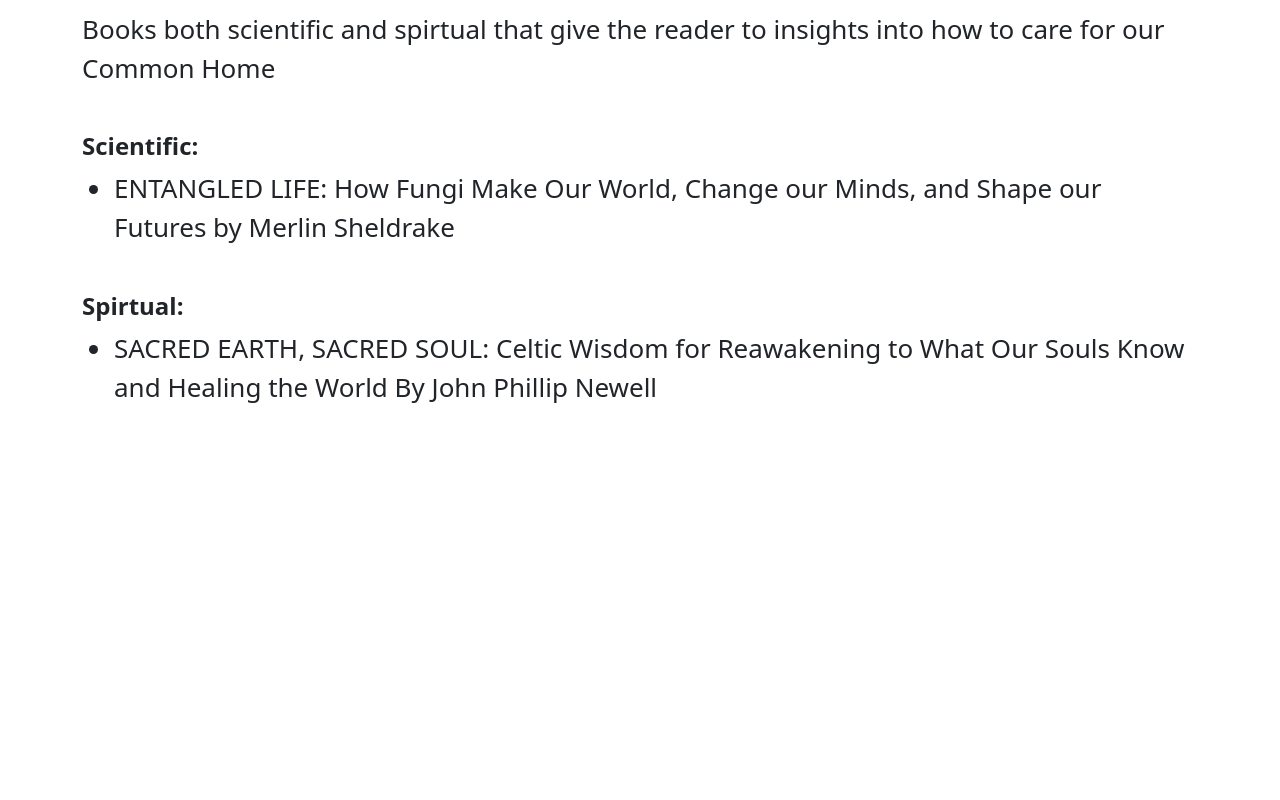
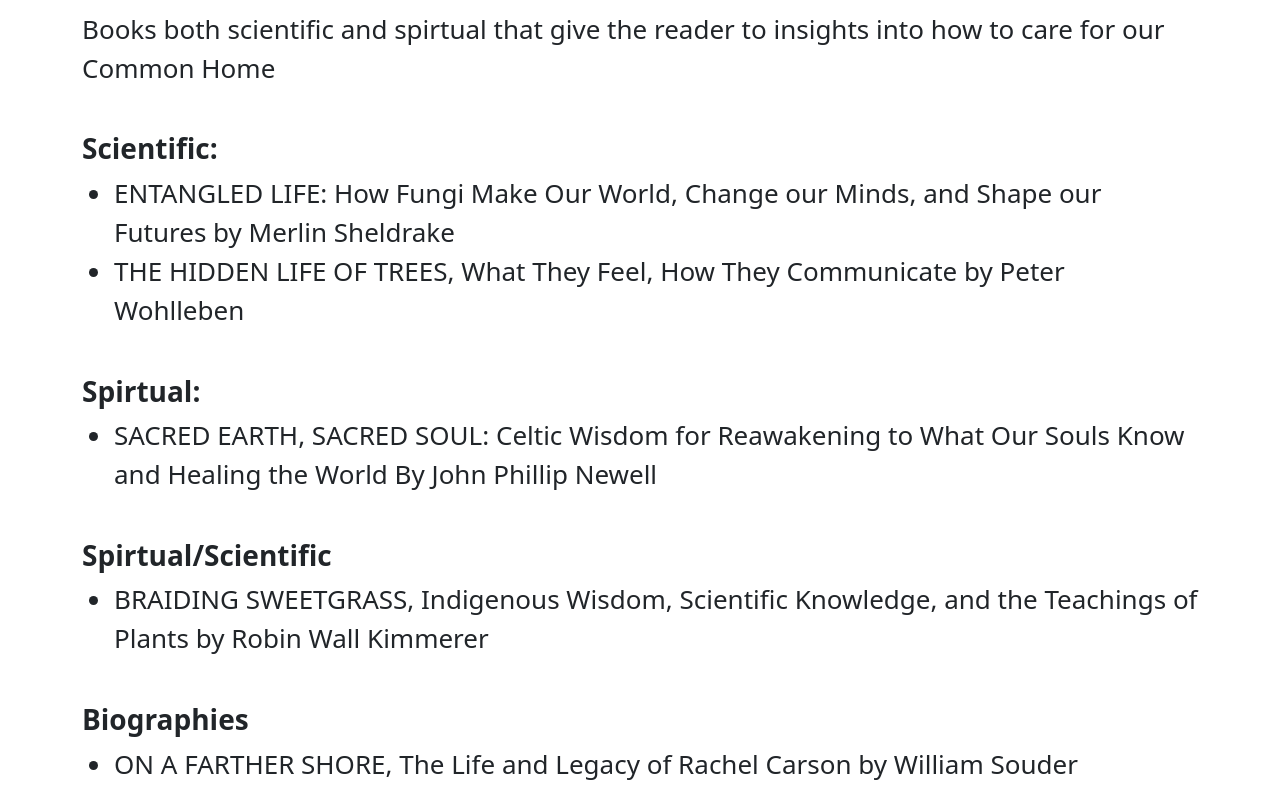
Before and after one commit to nfriesen1/care-for-creation, a React (Create React App) app: page /resources in a window 1280 px wide. Shown: the part 1891-2691 px from the top of the page. Before the commit the page ends 2314 px from the top, so only its background shows below. Built offline with nearby package versions, Linux system fonts and the light colour scheme.

Commit message:
book list additions

```diff
--- a/src/pages/Resources.js
+++ b/src/pages/Resources.js
@@ -142,16 +142,35 @@
           spirtual that give the reader to insights into how to care for our
           Common Home
         </p>
-        <h4 id="sub-header">Scientific:</h4>
+        <h3 id="sub-header">Scientific:</h3>
         <ul>
           <li>
           ENTANGLED LIFE: How Fungi Make Our World, Change our Minds, and Shape our Futures by Merlin Sheldrake
           </li>
+          <li>
+          THE HIDDEN LIFE OF TREES, What They Feel, How They Communicate by Peter Wohlleben
+          </li>
         </ul>
-        <h4 id="sub-header">Spirtual:</h4>
+        <h3 id="sub-header">Spirtual:</h3>
         <ul>
           <li>
           SACRED EARTH, SACRED SOUL: Celtic Wisdom for Reawakening to What Our Souls Know and Healing the World By John Phillip Newell
+          </li>
+        </ul>
+        <h3 id="sub-header">
+          Spirtual/Scientific
+        </h3>
+        <ul>
+          <li>
+          BRAIDING SWEETGRASS, Indigenous Wisdom, Scientific Knowledge, and the Teachings of Plants by Robin Wall Kimmerer
+          </li>
+        </ul>
+        <h3 id="sub-header">
+          Biographies
+        </h3>
+        <ul>
+          <li>
+          ON A FARTHER SHORE, The Life and Legacy of Rachel Carson by William Souder
           </li>
         </ul>
       </Container>
```
